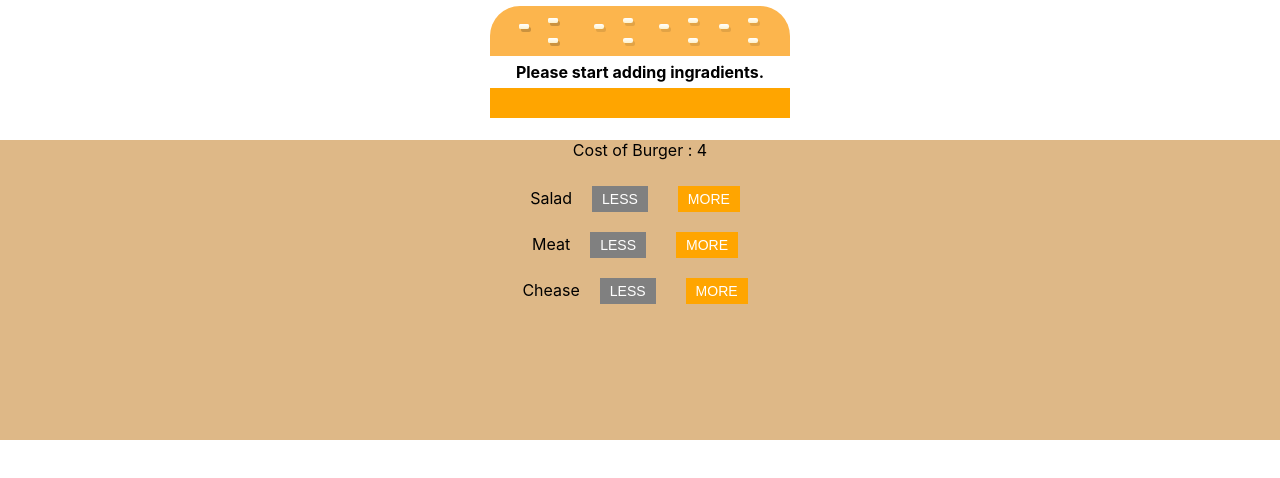
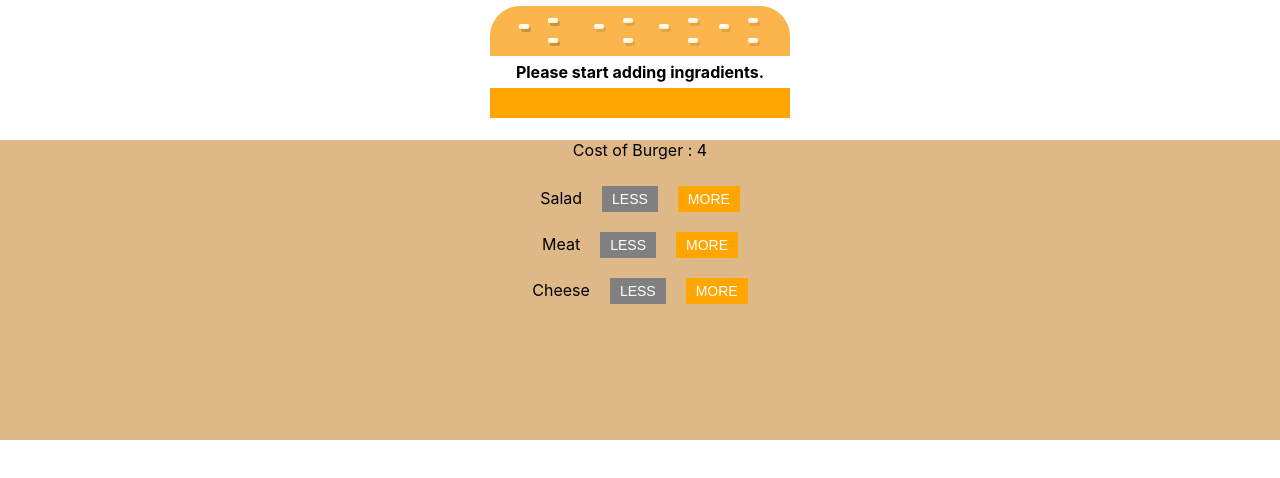
Before and after one commit to valluruvedanath/Assignment_Bon, a React (Create React App) app: page / in a window 1280 px wide. Shown: the top 478 px of the page. Built offline with nearby package versions, Linux system fonts and the light colour scheme.

Commit message:
Correcting the cheese spelling.

```diff
--- a/src/App.js
+++ b/src/App.js
@@ -5,7 +5,7 @@ import Burger from './components/Burger'
 import BurgerControls from './components/BurgerControls'
 const INGRADIENT_PRICE = {
   salad:0.5,
-  chease:1,
+  cheese:1,
   meat:2
 }
 class App extends Component{
@@ -13,7 +13,7 @@ class App extends Component{
     ingreadents : {
       salad: 0,
       meat: 0,
-      chease: 0
+      cheese: 0
 
     },
     totaPrice:4
--- a/src/components/Burger.css
+++ b/src/components/Burger.css
@@ -38,7 +38,7 @@
       width: 100%;
       height:300px;
   }
-  .Chease{
+  .Cheese{
     width: 300px;
     height: 30px;
     background-color: lightgoldenrodyellow;
@@ -70,7 +70,7 @@
     background-color: gray;
     color: white;
     border: 0px;
-    margin: 10px 20px;
+    margin: 10px 10px;
     font-size: 14px;
     padding: 5px 10px;
     cursor: not-allowed;
--- a/src/components/BurgerControls.js
+++ b/src/components/BurgerControls.js
@@ -3,10 +3,14 @@ import './Burger.css'
 const controls = [
     {lable: 'Salad', type: 'salad'},
     {lable: 'Meat', type: 'meat'},
-    {lable: 'Chease', type: 'chease'}
+    {lable: 'Cheese', type: 'cheese'}
 ]
 const burgerControls = (props) =>{
     console.log(props.disabled);
+    var style = {
+        display:'inline-block',
+        margin:'10px'
+    }
 
    return(
 
@@ -14,7 +18,7 @@ const burgerControls = (props) =>{
            <p>Cost of Burger : {props.price}</p>
        {controls.map(ctrl =>(
              <div key={ctrl.lable}>
-             <div  style={{display:'inline-block',margin:'10'}}>{ctrl.lable}</div>
+             <div style={style}>{ctrl.lable}</div>
              <button className={props.disabled[ctrl.type] ? "Disable": "Less"} onClick={()=>props.remove(ctrl.type)} disabled={props.disabled[ctrl.type]}>less</button>
              <button className="More" onClick={()=>props.add(ctrl.type)}>more</button>
              </div>
--- a/src/components/BurgerIngradients.js
+++ b/src/components/BurgerIngradients.js
@@ -13,8 +13,8 @@ const BurgerIngradients = (props) => {
      case ('meat') :
         ingradient = <div className="Meat"></div>
         break;
-     case ('chease') :
-        ingradient = <div className="Chease"></div>
+     case ('cheese') :
+        ingradient = <div className="Cheese"></div>
         break;
      case ('salad') :
         ingradient = <div className="Salad"></div>
```
